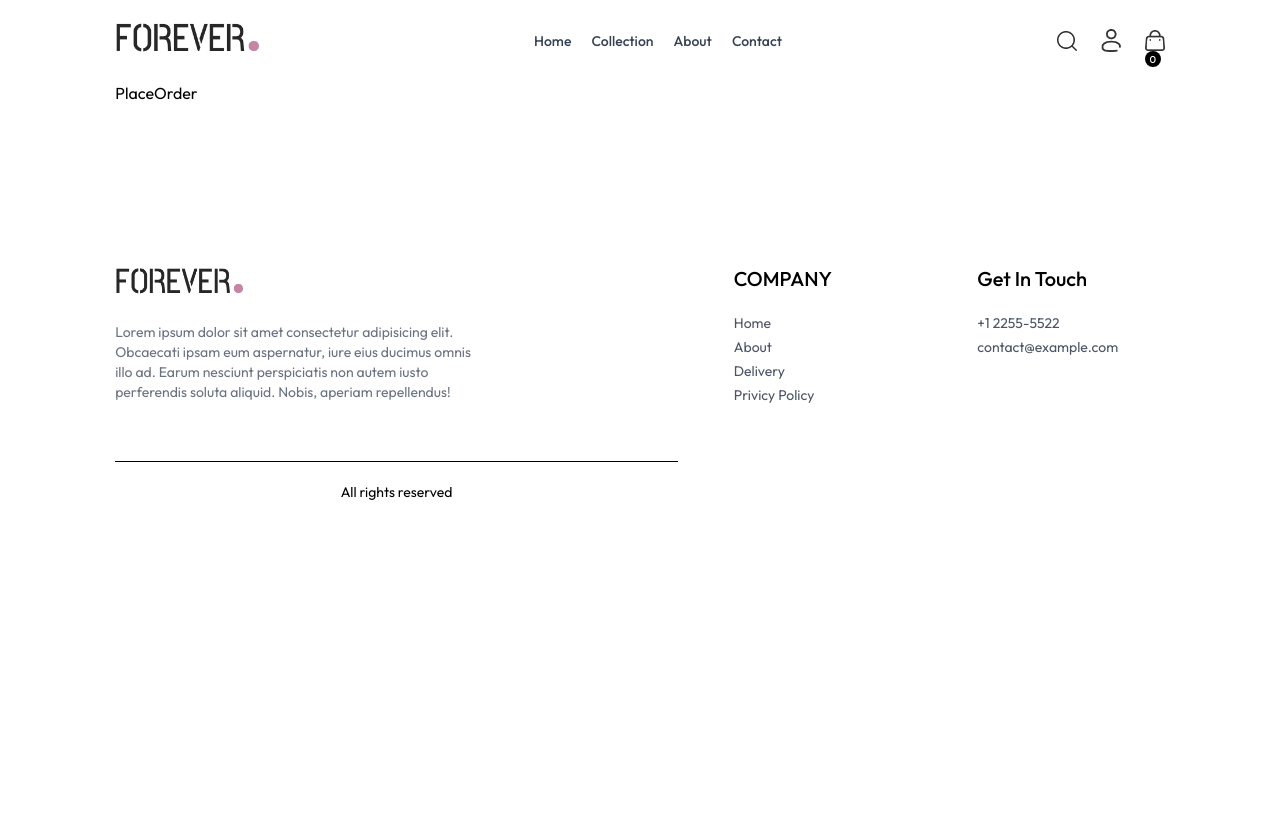
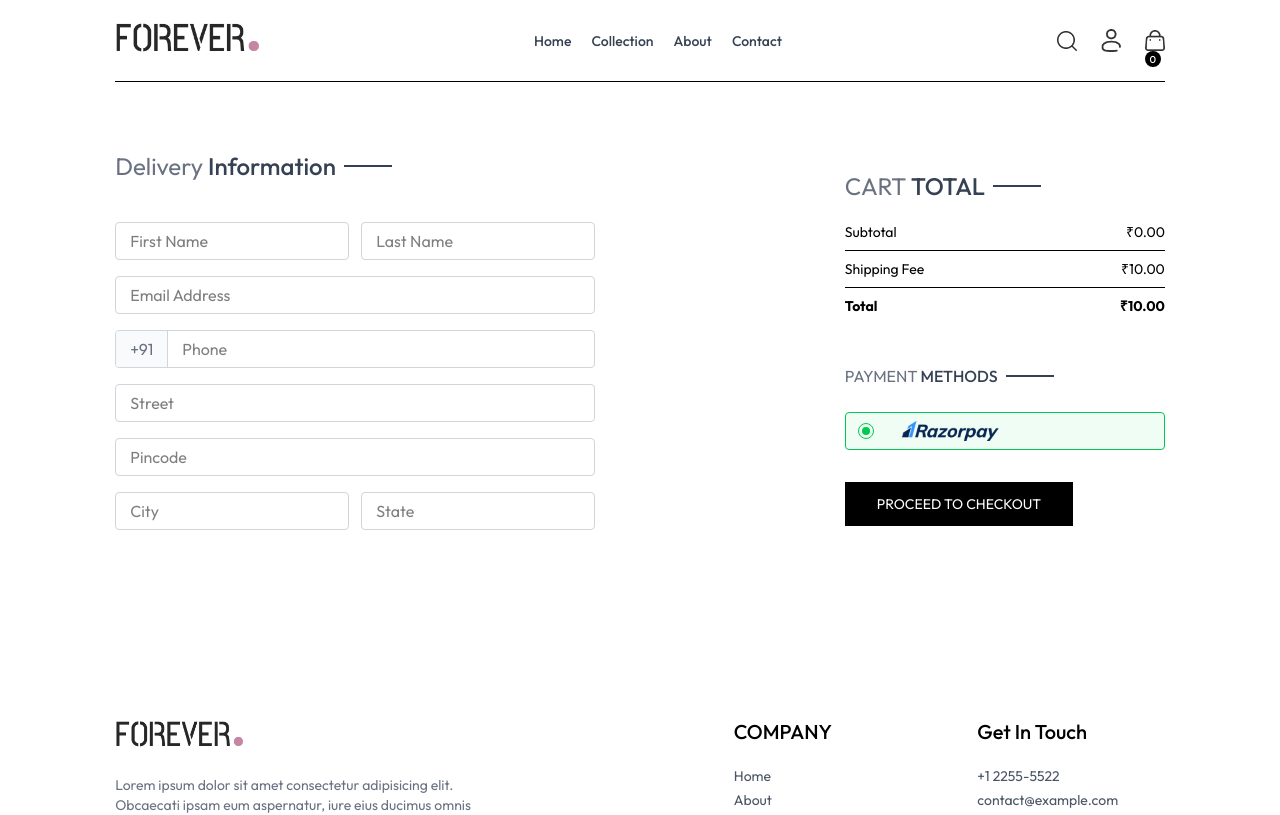
Before and after one commit to aaslaam/Cartio, a React app in the folder frontend/: page /place-order in a window 1280 px wide. Shown: the top 815 px of the page. Built offline with nearby package versions, Linux system fonts and the light colour scheme; the HTML template or start-up script is replaced by a standard one.

Commit message:
Added Place Order Page

```diff
--- a/frontend/package.json
+++ b/frontend/package.json
@@ -10,6 +10,7 @@
     "preview": "vite preview"
   },
   "dependencies": {
+    "india-pincode-finder": "^4.0.1",
     "react": "^19.2.7",
     "react-dom": "^19.2.7",
     "react-router-dom": "^7.18.0",
--- a/frontend/src/components/CartTotal.jsx
+++ b/frontend/src/components/CartTotal.jsx
@@ -6,7 +6,7 @@ import Tittle from '../components/Title'
 
 
 const CartTotal = () => {
-    const { currency, GetTotal, delivery_fee,Navigate } = useContext(ShopContext)
+    const { currency, GetTotal, delivery_fee } = useContext(ShopContext)
   return (
     <div className='w-full'>
         <div className="text-2xl">
@@ -27,9 +27,6 @@ const CartTotal = () => {
                 <b>Total</b>
                 <b>{currency}{(GetTotal() + delivery_fee).toFixed(2)}</b>
             </div>
-            <div className="w-full text-end">
-                <button onClick={() => Navigate('/place-order')} className="bg-black text-white px-8 py-3 my-8 text-sm ">PROCEED TO CHECKOUT</button>
-                </div>
         </div>
     </div>
   )
--- a/frontend/src/pages/PlaceOrder.jsx
+++ b/frontend/src/pages/PlaceOrder.jsx
@@ -1,8 +1,132 @@
-import React from 'react'
+import React, { useContext, useState } from 'react'
+
+import { pinToAddress } from 'india-pincode-finder'
+import Tittle from '../components/Title'
+import CartTotal from '../components/CartTotal'
+import { assets } from '../assets/assets'
+import { ShopContext } from '../context/ShopContext'
 
 const PlaceOrder = () => {
+  const [Method, SetMethod] = useState('razorpay')
+  const { Navigate } = useContext(ShopContext)
+  const [formData, setFormData] = useState({
+    firstName: '',
+    lastName: '',
+    email: '',
+    street: '',
+    pincode: '',
+    city: '',
+    state: '',
+    phone: ''
+  })
+
+  const onChangeHandler = (event) => {
+    const { name, value } = event.target
+    setFormData(prev => ({ ...prev, [name]: value }))
+  }
+
+  const onPincodeChange = (event) => {
+    const value = event.target.value
+    setFormData(prev => ({ ...prev, pincode: value }))
+
+    if (value.length === 6) {
+      const result = pinToAddress(Number(value))
+      if (result) {
+        setFormData(prev => ({
+          ...prev,
+          city: result.district,
+          state: result.state
+        }))
+      }
+    }
+  }
+
+  const onPhoneChange = (event) => {
+    const value = event.target.value
+
+    // only allow digits, max 10
+    if (value !== '' && !/^\d{0,10}$/.test(value)) return
+
+    setFormData(prev => ({ ...prev, phone: value }))
+  }
+
   return (
-    <div>PlaceOrder</div>
+    <div className='flex flex-col sm:flex-row justify-between gap-4 sm:gap-8 pt-5 sm:pt-14 px-4 sm:px-0 min-h-80vh border-t'>
+      {/* left */}
+      <div className='flex flex-col gap-4 w-full sm:max-w-[480px]'>
+        <div className='text-xl sm:text-2xl my-3'>
+          <Tittle text1='Delivery' text2='Information' />
+        </div>
+        <div className="flex flex-col sm:flex-row gap-3">
+          <input onChange={onChangeHandler} name='firstName' value={formData.firstName} type="text" className='border border-gray-300 rounded py-1.5 px-3.5 w-full' placeholder="First Name" />
+          <input onChange={onChangeHandler} name='lastName' value={formData.lastName} type="text" className='border border-gray-300 rounded py-1.5 px-3.5 w-full' placeholder="Last Name" />
+        </div>
+        <input onChange={onChangeHandler} name='email' value={formData.email} type="email" className='border border-gray-300 rounded py-1.5 px-3.5 w-full' placeholder="Email Address" />
+
+        <div className='flex items-center border border-gray-300 rounded w-full overflow-hidden'>
+          <span className='px-3.5 py-1.5 text-gray-500 border-r border-gray-300 bg-gray-50 shrink-0'>+91</span>
+          <input
+            onChange={onPhoneChange}
+            name='phone'
+            value={formData.phone}
+            type="text"
+            inputMode="numeric"
+            maxLength={10}
+            className='py-1.5 px-3.5 w-full min-w-0 outline-none'
+            placeholder="Phone"
+          />
+        </div>
+
+        <input onChange={onChangeHandler} name='street' value={formData.street} type="text" className='border border-gray-300 rounded py-1.5 px-3.5 w-full' placeholder="Street" />
+
+        <input
+          onChange={onPincodeChange}
+          name='pincode'
+          value={formData.pincode}
+          type="text"
+          className='border border-gray-300 rounded py-1.5 px-3.5 w-full'
+          placeholder="Pincode"
+        />
+
+        <div className="flex flex-col sm:flex-row gap-3">
+          <input onChange={onChangeHandler} name='city' value={formData.city} type="text" className='border border-gray-300 rounded py-1.5 px-3.5 w-full' placeholder="City" />
+          <input onChange={onChangeHandler} name='state' value={formData.state} type="text" className='border border-gray-300 rounded py-1.5 px-3.5 w-full' placeholder="State" />
+        </div>
+      </div>
+      {/* right */}
+      <div className="w-full sm:w-auto mt-8 sm:mt-8">
+        <div className="w-full sm:min-w-80">
+          <CartTotal />
+        </div>
+        <div className="mt-12">
+          {/* payment methods */}
+          <Tittle text1={'PAYMENT'} text2={'METHODS'} />
+          <div className="flex flex-col gap-3 mt-3">
+            {/* Razorpay */}
+            <div
+              onClick={() => SetMethod('razorpay')}
+              className={`flex items-center gap-3 border rounded p-2 px-3 cursor-pointer transition-colors duration-200 ${
+                Method === 'razorpay' ? 'border-green-500 bg-green-50' : 'border-gray-300 hover:border-gray-400'
+              }`}
+            >
+              <span className={`flex items-center justify-center min-w-4 h-4 rounded-full border transition-colors duration-200 ${
+                Method === 'razorpay' ? 'border-green-500' : 'border-gray-400'
+              }`}>
+                <span className={`w-2 h-2 rounded-full bg-green-500 transition-transform duration-200 ${
+                  Method === 'razorpay' ? 'scale-100' : 'scale-0'
+                }`}></span>
+              </span>
+              <img className='h-5 mx-4' src={assets.razorpay_logo} alt="razorpay" />
+            </div>
+          </div>
+          <button onClick={() => {
+            Navigate('/orders')
+          }} className="w-full sm:w-auto bg-black text-white px-8 py-3 my-8 text-sm">
+            PROCEED TO CHECKOUT
+          </button>
+        </div>
+      </div>
+    </div>
   )
 }
 
--- a/frontend/src/pages/cart.jsx
+++ b/frontend/src/pages/cart.jsx
@@ -6,7 +6,7 @@ import CartTotal from '../components/CartTotal'
 
 
 const Cart = () => {
-  const { currency, CartItems, products, UpdateQuantity } = useContext(ShopContext)
+  const { currency, CartItems, products, UpdateQuantity, Navigate } = useContext(ShopContext)
 
   const [CartData, SetCartData] = useState([])
 
@@ -74,8 +74,11 @@ const Cart = () => {
 
       {CartData.length > 0 && (
         <div className="flex justify-end my-20">
-          <div className="w-full sm:w-[450px]">
+          <div className="w-full sm:w-[450px] flex flex-col items-end">
             <CartTotal />
+            <button onClick={() => Navigate('/place-order')} className="bg-black text-white px-8 py-3 my-8 text-sm">
+              PROCEED TO CHECKOUT
+            </button>
           </div>
         </div>
       )}
```
Also changed, not shown: 1 other file (tests, documents, lock files or other folders).
